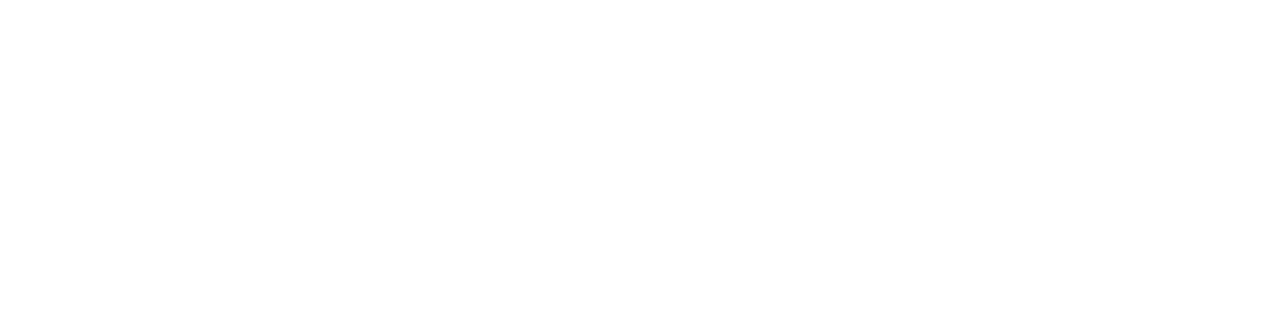
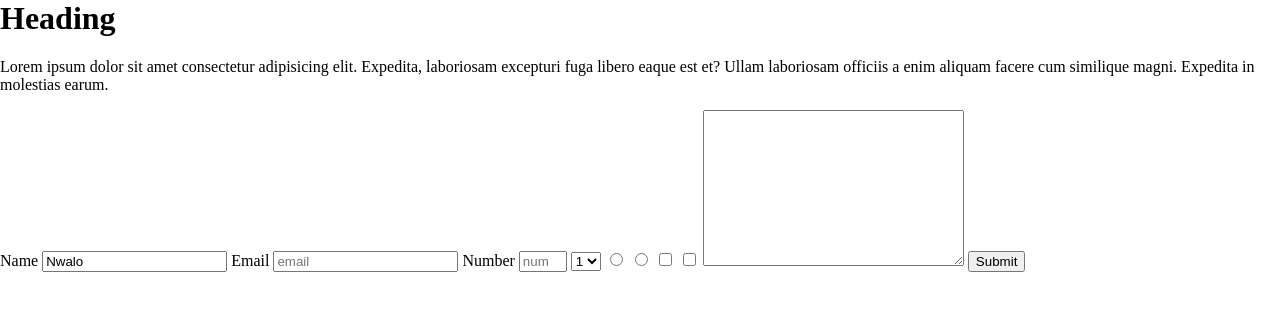
Before and after one commit to nwalo/okechukwu-jerome, a plain HTML site: page index.html in a window 1280 px wide. Drawn offline with Linux system fonts and the light colour scheme.

Commit message:
complete challenge

```diff
--- a/index.html
+++ b/index.html
@@ -7,6 +7,48 @@
     <title>Microverse Challenge</title>
   </head>
   <body>
+    <h1 id="title">Heading</h1>
+    <p id="description">
+      Lorem ipsum dolor sit amet consectetur adipisicing elit. Expedita,
+      laboriosam excepturi fuga libero eaque est et? Ullam laboriosam officiis a
+      enim aliquam facere cum similique magni. Expedita in molestias earum.
+    </p>
+
+    <form action="" id="survey-form">
+      <label for="name" id="name-label">Name</label>
+      <input
+        type="text"
+        id="name"
+        name=""
+        placeholder="name"
+        value="Nwalo"
+        required
+      />
+      <label for="email" id="email-label">Email</label>
+      <input type="email" id="email" placeholder="email" required />
+      <label for="number" id="number-label">Number</label>
+      <input
+        type="number"
+        id="number"
+        placeholder="number"
+        required
+        min="3"
+        max="6"
+      />
+      <select name="" id="dropdown">
+        <option value="1">1</option>
+        <option value="2">2</option>
+      </select>
+
+      <input type="radio" name="gender" value="male" />
+      <input type="radio" name="gender" value="female" />
+
+      <input type="checkbox" name="gender" value="male" />
+      <input type="checkbox" name="gender" value="female" />
+
+      <textarea name="" id="" cols="30" rows="10"></textarea>
+      <button id="submit">Submit</button>
+    </form>
     <script src="https://cdn.freecodecamp.org/testable-projects-fcc/v1/bundle.js"></script>
     <script src="js/index.js"></script>
   </body>
```
